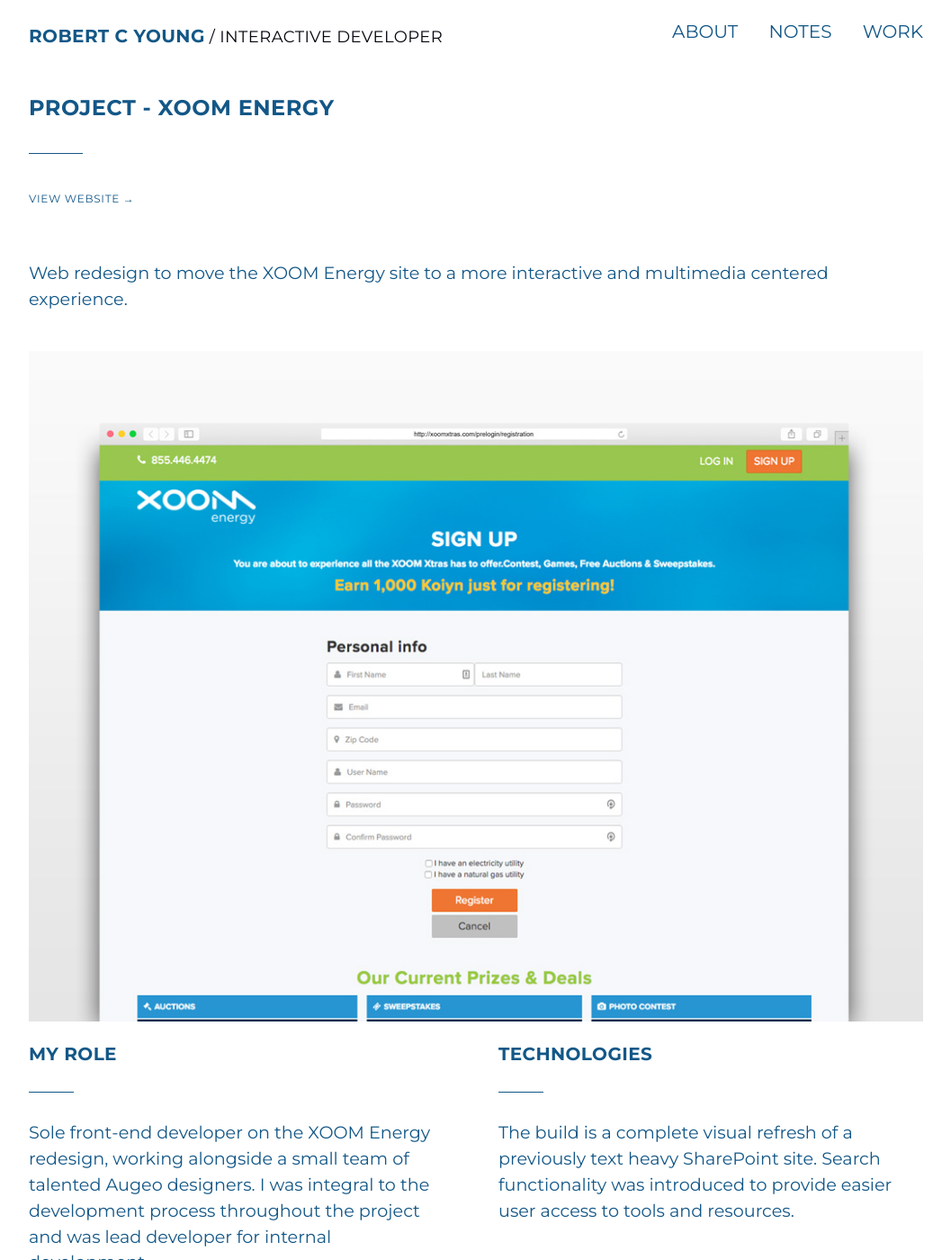
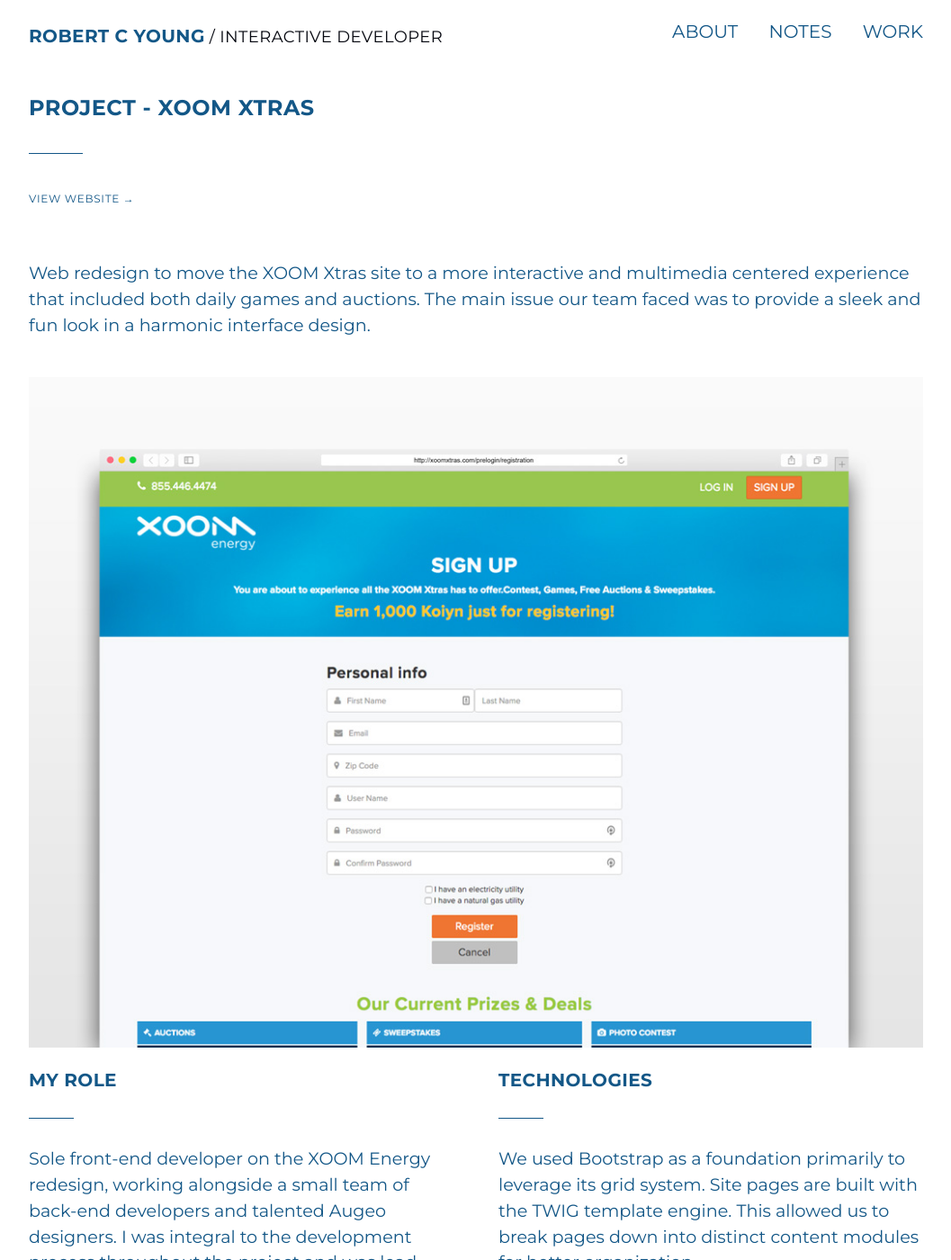
Before and after one commit to ryoungz/robblog, a Jekyll site: the page built from projects/xoom.html, in a window 1280 px wide and 1400 px high. Shown: the whole window at 90% size, without its empty margins (111-1168 px from the left). Built offline with Jekyll 4.4.1, drawn with Linux system fonts in a browser that asks for light colours; nearby versions of some CDN libraries; some of the changed text lies outside the part shown.

Commit message:
update my role and technologies content

```diff
--- a/projects/xoom.html
+++ b/projects/xoom.html
@@ -1,6 +1,6 @@
 ---
 layout: default
-title: Project - XOOM Energy
+title: Project - XOOM Xtras
 ---
 
 <div class="site-content">
@@ -8,17 +8,17 @@
         <h1 class="page-title">{{ page.title }}</h1>
         <p class="header-link"><a href="http://xoomxtras.com/" target="_blank">View Website &#8594;</a></p>
         <div class="info-content text-emphasis">
-            <p>Web redesign to move the XOOM Energy site to a more interactive and multimedia centered experience.</p>
+            <p>Web redesign to move the XOOM Xtras site to a more interactive and multimedia centered experience that included both daily games and auctions. The main issue our team faced was to provide a sleek and fun look in a harmonic interface design. </p>
         </div>
         <img class="project-image" src="../img/xoom_registration.jpg" alt="XOOM Energy registration page">
         <div class="row">
             <div class="col primary">
                 <h2 class="page-subtitle">My Role</h2>
-                <p>Sole front-end developer on the XOOM Energy redesign, working alongside a small team of talented Augeo designers. I was integral to the development process throughout the project and was lead developer for internal development.</p>
+                <p>Sole front-end developer on the XOOM Energy redesign, working alongside a small team of back-end developers and talented Augeo designers. I was integral to the development process throughout the project and was lead developer for internal development.</p>
             </div>
             <div class="col secondary">
                 <h2 class="page-subtitle">Technologies</h2>
-                <p>The build is a complete visual refresh of a previously text heavy SharePoint site. Search functionality was introduced to provide easier user access to tools and resources.</p>
+                <p>We used Bootstrap as a foundation primarily to leverage its grid system. Site pages are built with the TWIG template engine. This allowed us to break pages down into distinct content modules for better organization. </p>
             </div>
         </div>
     </div>
```
